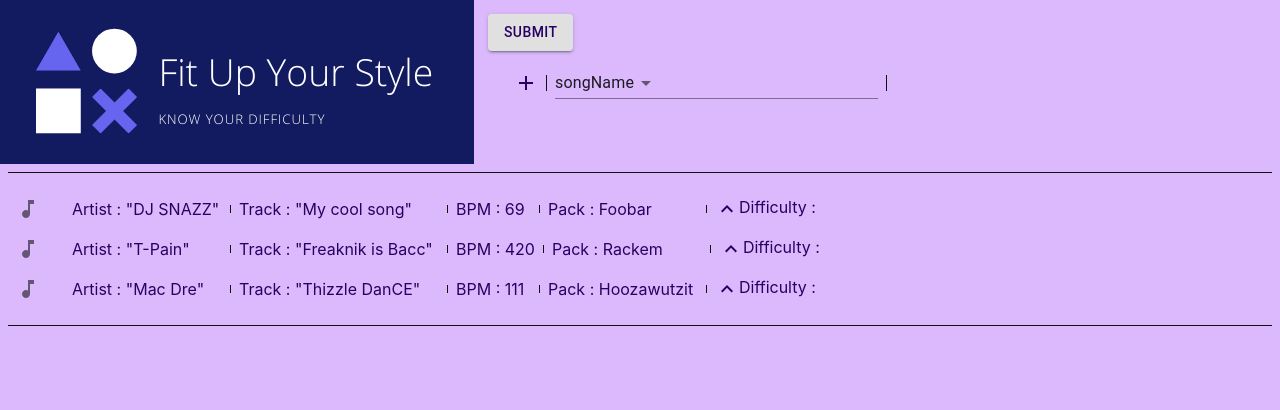
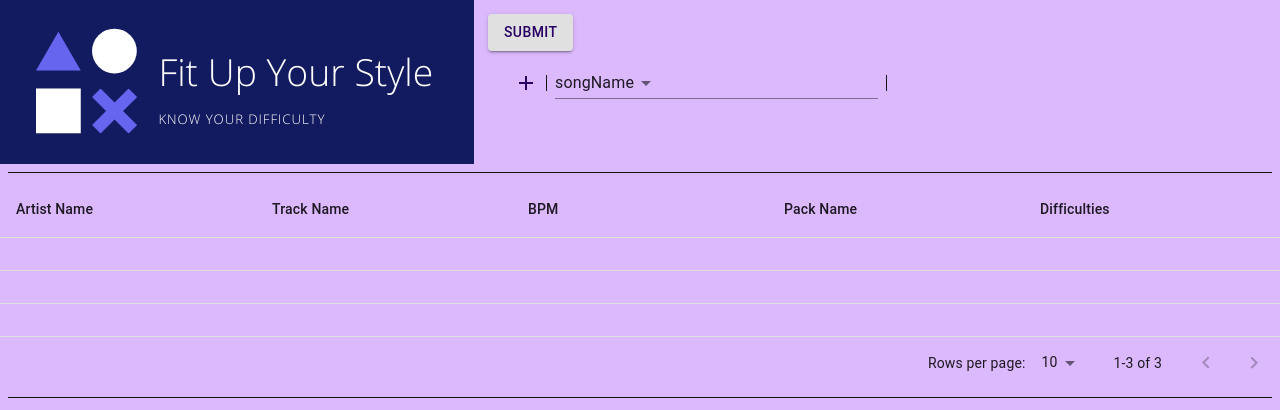
Before and after one commit to changodb/itg-frontend, a React (Create React App) app: page / in a window 1280 px wide. Shown: the top 410 px of the page. Built offline with nearby package versions, Linux system fonts and the light colour scheme.

Commit message:
partial rework of results display to appear in a table

```diff
--- a/src/components/QueryFilters.js
+++ b/src/components/QueryFilters.js
@@ -9,7 +9,9 @@ import Divider from '@material-ui/core/Divider';
 export default ({ queryFilters, onSubmit, onValueChange, onFieldChange, onAddQueryFilter, onRemoveQueryFilter }) => {
   const filters = queryFilters.map((filter, index) => (
     <li key={index.toString()}  className="queryFilters">
-      <AddIcon onClick={() => onAddQueryFilter(index)} />
+      <AddIcon
+            onClick={() => onAddQueryFilter(index)}
+            disabled={index >= 6} />
       <Divider orientation="vertical" flexItem />
       <QueryFilter
         idx={index}
--- a/src/components/SimfileResults.js
+++ b/src/components/SimfileResults.js
@@ -1,50 +1,97 @@
 import React, { Component } from 'react';
-import List from '@material-ui/core/List';
-import ListItem from '@material-ui/core/ListItem';
-import ListItemText from '@material-ui/core/ListItemText';
+import PropTypes from 'prop-types';
+import { makeStyles, useTheme } from '@material-ui/core/styles';
 import MusicNoteIcon from '@material-ui/icons/MusicNote';
-import ListItemIcon from '@material-ui/core/ListItemIcon';
 import Divider from '@material-ui/core/Divider';
-import Collapse from '@material-ui/core/Collapse';
-import ExpandLess from '@material-ui/icons/ExpandLess';
-import ExpandMore from '@material-ui/icons/ExpandMore';
+import Table from '@material-ui/core/Table';
+import TableBody from '@material-ui/core/TableBody';
+import TableCell from '@material-ui/core/TableCell';
+import TableContainer from '@material-ui/core/TableContainer';
+import TableHead from '@material-ui/core/TableHead';
+import TablePagination from '@material-ui/core/TablePagination';
+import TableRow from '@material-ui/core/TableRow';
 
 export default ({ simfileResults }) => {
+    const columns = [
+        {id: 'artist', label: 'Artist Name', minWidth: 170 },
+        {id: 'track', label: 'Track Name', minWidth: 170 },
+        {id: 'bpm', label: 'BPM', minWidth: 170 },
+        {id: 'pack', label: 'Pack Name', minWidth: 170 },
+        {id: 'difficulty', label: 'Difficulties', minWidth: 170 },
+    ];
+    function createData(artist, track, bpm, pack) {
+        return {artist, track, bpm, pack};
+    }
 
-    const [open, setOpen] = React.useState(false);
-    const handleClick = () => {
-        setOpen(!open);
-    };
+    const rows =
+        simfileResults.map(
+            (simfile, index) => (
+                simfile.songArtist, simfile.songName, simfile.bpm, simfile.packName
+            )
+        );
+    function StickyHeadTable() {
+        const [page, setPage] = React.useState(0);
+        const [rowsPerPage, setRowsPerPage] = React.useState(10);
 
-    const results = simfileResults.map(
-        (simfile, index) => (
+        const handleChangePage = (event, newPage) => {
+            setPage(newPage);
+        };
 
-            <ListItem button onClick={handleClick} key={index.toString()}>
-                <ListItemIcon>
-                    <MusicNoteIcon />
-                </ListItemIcon>
-                <span className='artist'> Artist : "{simfile.songArtist}"</span>
-                <Divider orientation="vertical" flexItem />
-                <span className='track'>Track : "{simfile.songName}"</span>
-                <Divider orientation="vertical" flexItem />
-                <span className='bpm'>BPM : {simfile.bpm}</span>
-                <Divider orientation="vertical" flexItem />
-                <span className='pack'>Pack : {simfile.packName}</span>
-                <Divider orientation="vertical" flexItem />
-                <span className='difficulty'>{open ? <ExpandMore /> : <ExpandLess />}
-                Difficulty :
-                <Collapse in={open} timeout='auto' unmountOnExit>
-                    {JSON.stringify(simfile.difficulty, null, 1)}
-                </Collapse>
-                </span>
+        const handleChangeRowsPerPage = (event) => {
+            setRowsPerPage(+event.target.value);
+            setPage(0);
+        };
 
-            </ListItem>
-    ));
-
+        return (
+            <div>
+                <TableContainer>
+                    <Table simfileTable aria-label='simfile table'>
+                        <TableHead>
+                            <TableRow>
+                                {columns.map((column) =>
+                                    <TableCell
+                                        key={column.id}
+                                        align={column.align}
+                                        style={{ minWidth: column.minWidth }}
+                                    >
+                                        {column.label}
+                                    </TableCell>
+                                )}
+                            </TableRow>
+                        </TableHead>
+                        <TableBody>
+                            {rows.slice(page * rowsPerPage, page * rowsPerPage + rowsPerPage).map((row) => {
+                              return (
+                                  <TableRow hover role="checkbox">
+                                    {columns.map((column) => {
+                                      const value = row[column.id];
+                                      return (
+                                        <TableCell key={column.id} align={column.align}>
+                                          {column.format}
+                                        </TableCell>
+                                      );
+                                    })}
+                                    </TableRow>
+                                );
+                              })}
+                        </TableBody>
+                    </Table>
+                </TableContainer>
+                <TablePagination
+                rowsPerPageOptions={[10, 25, 100]}
+                component="div"
+                count={rows.length}
+                rowsPerPage={rowsPerPage}
+                page={page}
+                onChangePage={handleChangePage}
+                onChangeRowsPerPage={handleChangeRowsPerPage}
+                />
+            </div>
+        );
+    }
     return (
         <div>
-            <List>
-                {results}
-            </List>
-        </div>)
+            <StickyHeadTable />
+        </div>
+    )
 }
```
